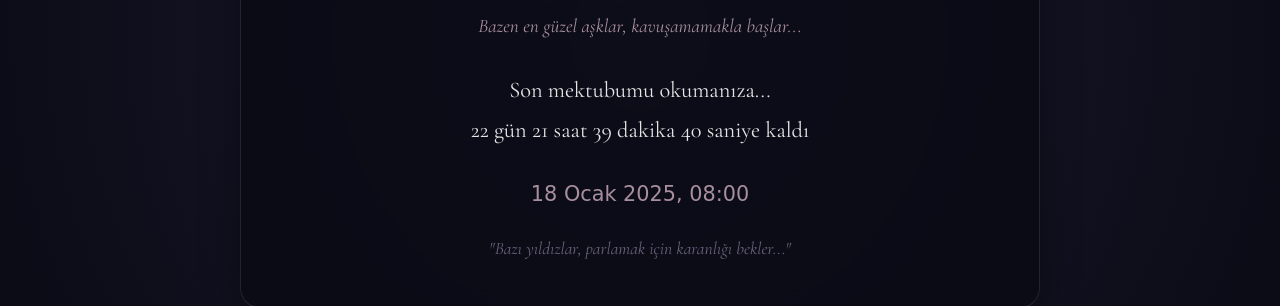
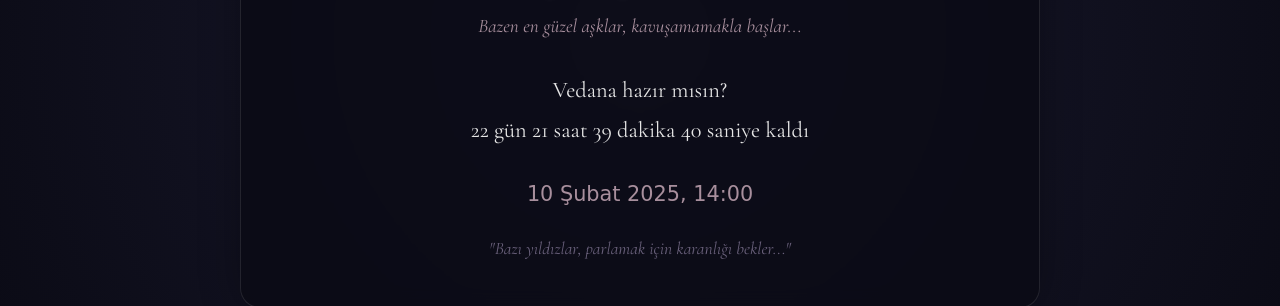
Before and after one commit to ozcanpolat16/veda, a website: page index.html in a window 1280 px wide. Shown: the part 363-669 px from the top of the page. Drawn offline with nearby package versions, Linux system fonts and the light colour scheme; a web font is replaced by a local one.

Commit message:
Son değişiklikler: script.js ve content.js güncellendi

```diff
--- a/index.html
+++ b/index.html
@@ -25,8 +25,7 @@
                 <div class="countdown-wrapper">
                     <div class="remaining-text"></div>
                 </div>
-                <!-- ... diğer kodlar ... -->
-                <div class="date">18 Ocak 2025, 08:00</div>
+                <div class="date">10 Şubat 2025, 14:00</div>
                 <div class="quote">"Bazı yıldızlar, parlamak için karanlığı bekler..."</div>
             </div>
         </div>
--- a/js/script.js
+++ b/js/script.js
@@ -45,7 +45,7 @@ class MessageController {
         const remainingTextElement = this.waitingMessage.querySelector('.remaining-text');
 
         if (remainingTextElement) {
-            let message = 'Son mektubumu okumanıza...';
+            let message = 'Vedana hazır mısın?';
             if (days > 0) message += `\n${days} gün`;
             if (hours > 0) message += ` ${hours} saat`;
             if (minutes > 0) message += ` ${minutes} dakika`;
```
